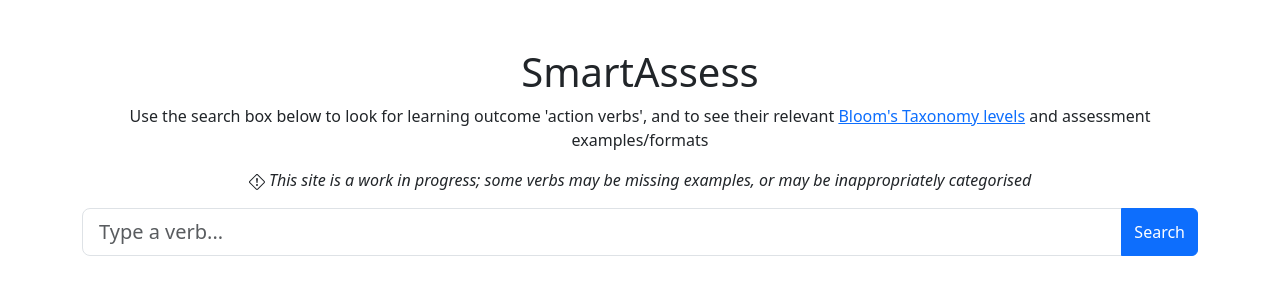
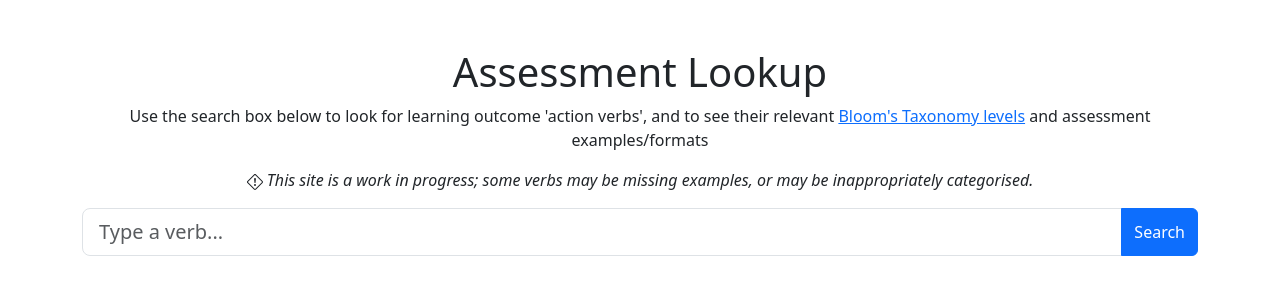
Before and after one commit to SamCogan88/SmartAssess, a plain HTML site: page index.html in a window 1280 px wide. Drawn offline with nearby package versions, Linux system fonts and the light colour scheme.

Commit message:
Update index.html

```diff
--- a/index.html
+++ b/index.html
@@ -13,13 +13,13 @@
     <div class="container mt-5">
         <div class="row">
             <div class="col-12 text-center">
-                <h1>SmartAssess</h1>
+                <h1>Assessment Lookup</h1>
 				<p>Use the search box below to look for learning outcome 'action verbs', and to see their relevant <a href="blooms.html">Bloom's Taxonomy levels</a> and assessment examples/formats</p>
 				<p><i><svg xmlns="http://www.w3.org/2000/svg" width="16" height="16" fill="currentColor" class="bi bi-exclamation-diamond" viewBox="0 0 16 16">
   <path d="M6.95.435c.58-.58 1.52-.58 2.1 0l6.515 6.516c.58.58.58 1.519 0 2.098L9.05 15.565c-.58.58-1.519.58-2.098 0L.435 9.05a1.482 1.482 0 0 1 0-2.098L6.95.435zm1.4.7a.495.495 0 0 0-.7 0L1.134 7.65a.495.495 0 0 0 0 .7l6.516 6.516a.495.495 0 0 0 .7 0l6.516-6.516a.495.495 0 0 0 0-.7L8.35 1.134z"/>
   <path d="M7.002 11a1 1 0 1 1 2 0 1 1 0 0 1-2 0zM7.1 4.995a.905.905 0 1 1 1.8 0l-.35 3.507a.552.552 0 0 1-1.1 0L7.1 4.995z"/>
 </svg>
-This site is a work in progress; some verbs may be missing examples, or may be inappropriately categorised</i></p>
+This site is a work in progress; some verbs may be missing examples, or may be inappropriately categorised.</i></p>
                 <div class="input-group mb-3">
                     <input type="text" class="form-control form-control-lg" id="searchBar" placeholder="Type a verb...">
                     <button class="btn btn-primary" id="searchBtn">Search</button>
```
